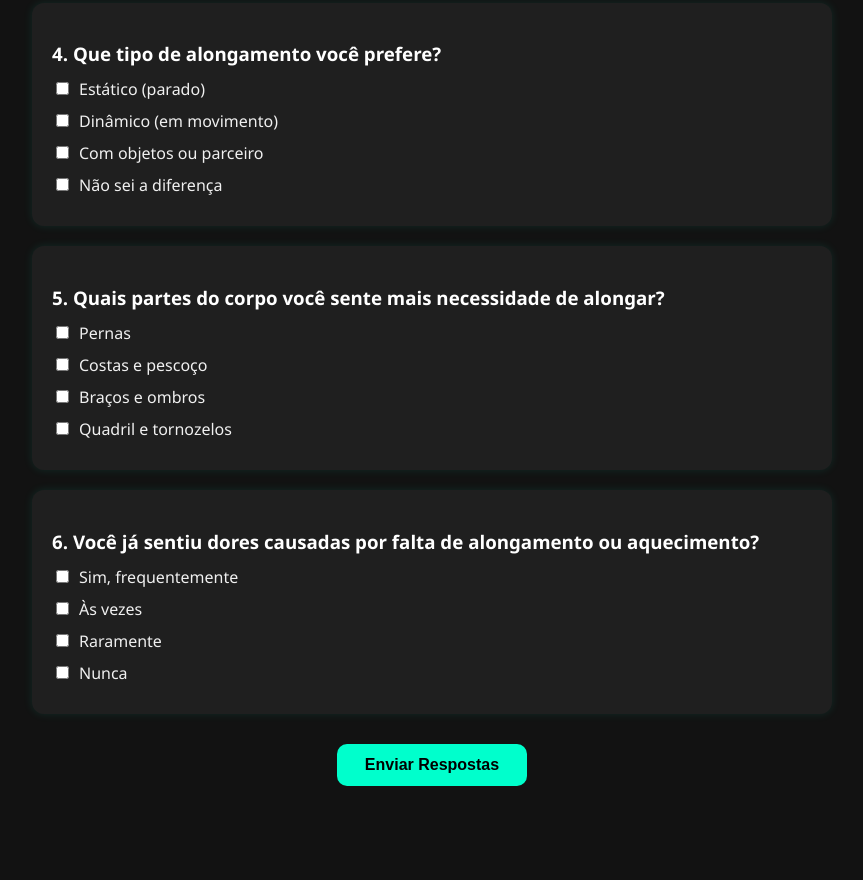
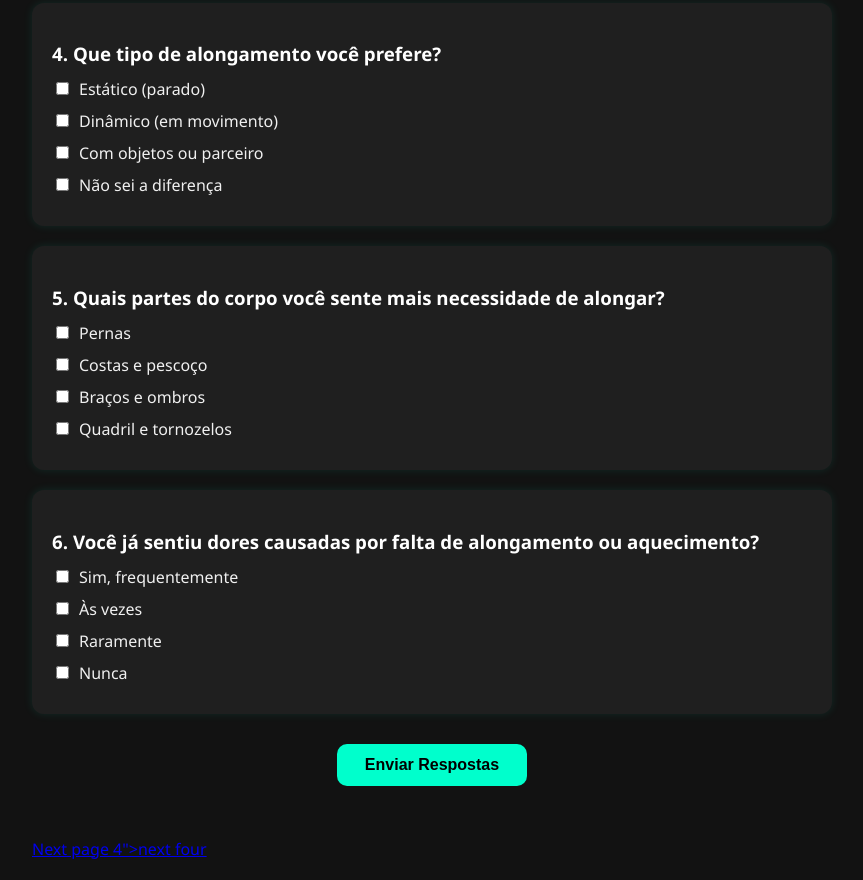
Before and after one commit to edskate/Perguntas-001, a plain HTML site: page index03.html in a window 1280 px wide. Shown: the part 853-1733 px from the top of the page, without its empty margins (208-1071 px from the left). Before the commit the page ends 1689 px from the top, so only its background shows below. Drawn offline with Linux system fonts and the light colour scheme.

Commit message:
correção

```diff
--- a/index03.html
+++ b/index03.html
@@ -166,6 +166,7 @@
       resultDiv.style.display = "block";
     }
   </script>
-
+  <br>
+<a href="index03.html">Next page 4">next  four</a>
 </body>
 </html>
```
Also changed, not shown: 1 other file.
